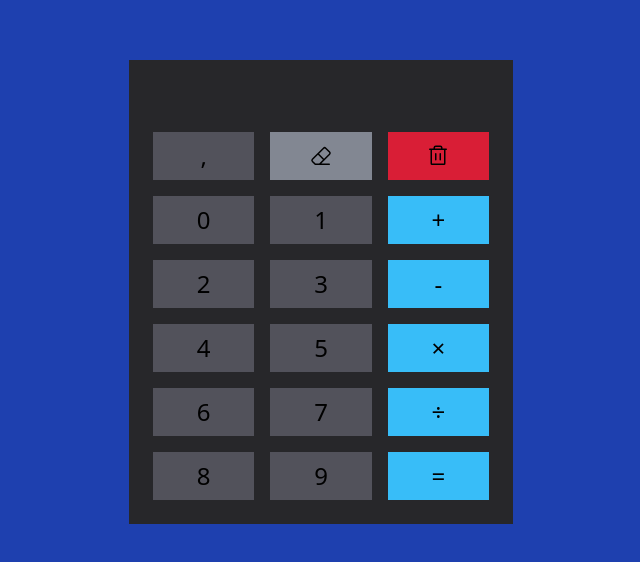
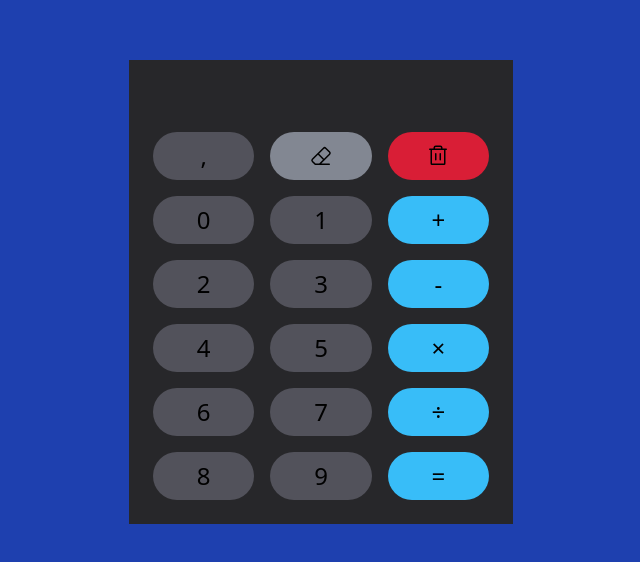
Before and after one commit to Tevin08/Caluculadora-React, a React (Vite) app in the folder Calculadora/: page / in a window 1280 px wide. Shown: the part 108-670 px from the top of the page, without its empty margins (319-959 px from the left). Built offline with nearby package versions, Linux system fonts and the light colour scheme.

Commit message:
calculado1.0

```diff
--- a/Calculadora/src/App.jsx
+++ b/Calculadora/src/App.jsx
@@ -22,13 +22,13 @@ function App() {
   return (
     <main className='flex h-screen w-screen justify-center items-center  bg-blue-800'>
       <div className='flex flex-col   bg-zinc-800 w-1/2 max-w-sm  '>
-        <div className={`py-6 px-8 w-full  text-2xl text-slate-400 text-right     bg-zinc-800  `} >
-          {val.toString()}
+        <div className={`py-6 px-8 w-full  text-5xl text-slate-400 text-right     bg-zinc-800  `} >
+          {val}
         </div>
         <div className="grid grid-cols-3 p-6 justify-items-center gap-4 ">
 
 
-          <Button icon={','} />
+          <Button icon={','} onclick={setval} />
           <Button icon={<Eraser color='#' />} style={style2} />
           <Button icon={<Trash />} style={style1} />
           <Button number={0} onclick={setval} />
--- a/Calculadora/src/assets/components/Buttons.jsx
+++ b/Calculadora/src/assets/components/Buttons.jsx
@@ -5,9 +5,9 @@ export default function Button({number,blue, style,icon,onclick}){
     return(
 
             <button
-                className={`flex items-center justify-center  text-2xl  ${blue ? 'bg-sky-400':'bg-zinc-600'}  w-full h-12`  }
+                className={`flex items-center justify-center  text-2xl rounded-full ${blue ? 'bg-sky-400':'bg-zinc-600'}  w-full h-12`  }
                 style={style}
-                onClick = {()=> onclick(number)}
+                onClick = {()=> onclick(number ? number: number.toString())}
             >
                 {number}
                 {icon}
```
